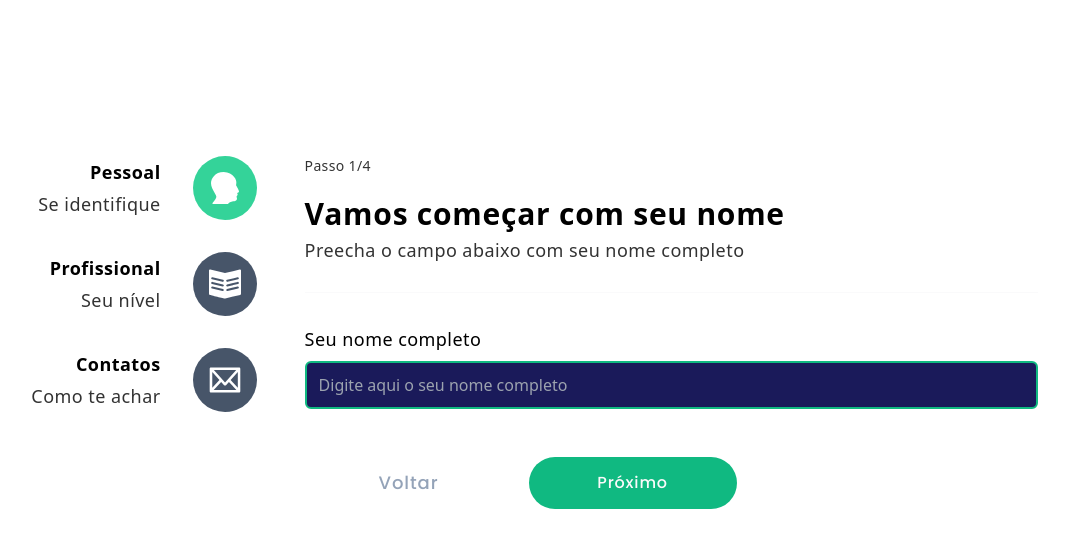
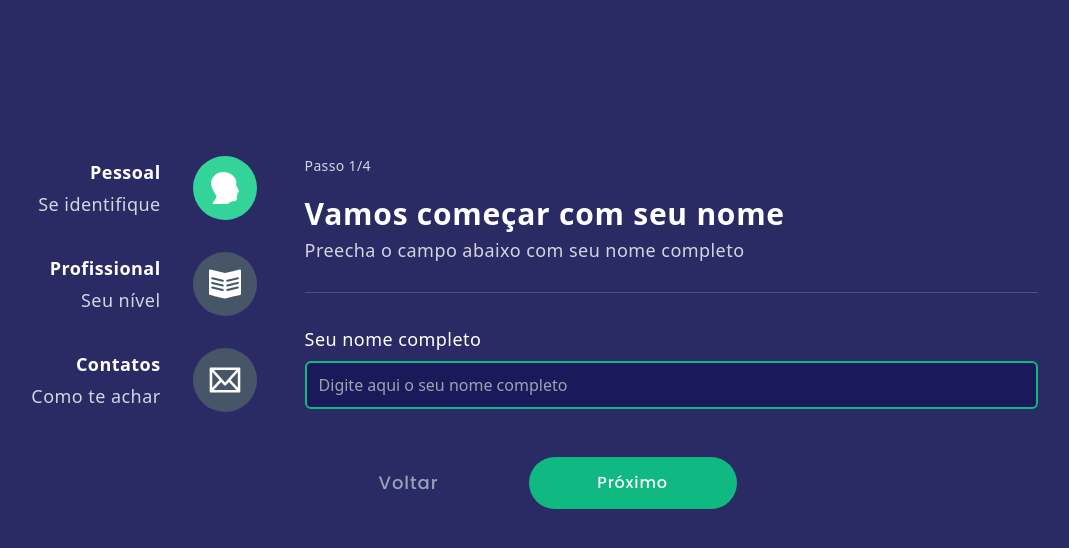
Before and after one commit to thalya-codes/multi-step-form, a React (Create React App) app: page / in a window 1280 px wide. Shown: the top 548 px of the page, without its empty margins (22-1091 px from the left). Built offline with nearby package versions, Linux system fonts and the light colour scheme.

Commit message:
feat(global): cria estilo global

```diff
--- /dev/null
+++ b/src/global/index.scss
@@ -0,0 +1,12 @@
+@import url('https://fonts.googleapis.com/css2?family=Poppins:wght@300;400;500&display=swap');
+@tailwind base;
+@tailwind components;
+@tailwind utilities;
+
+body {
+    @apply bg-secondary-blue text-white;
+}
+
+body > div {
+    @apply flex justify-center;
+}
--- a/src/index.tsx
+++ b/src/index.tsx
@@ -1,7 +1,7 @@
 import React from 'react';
 import ReactDOM from 'react-dom/client';
 import App from './App';
-import "./index.css"
+import "./global/index.scss";
 import { FormProvider } from './context/FormContext';
 
 const root = ReactDOM.createRoot(
```
